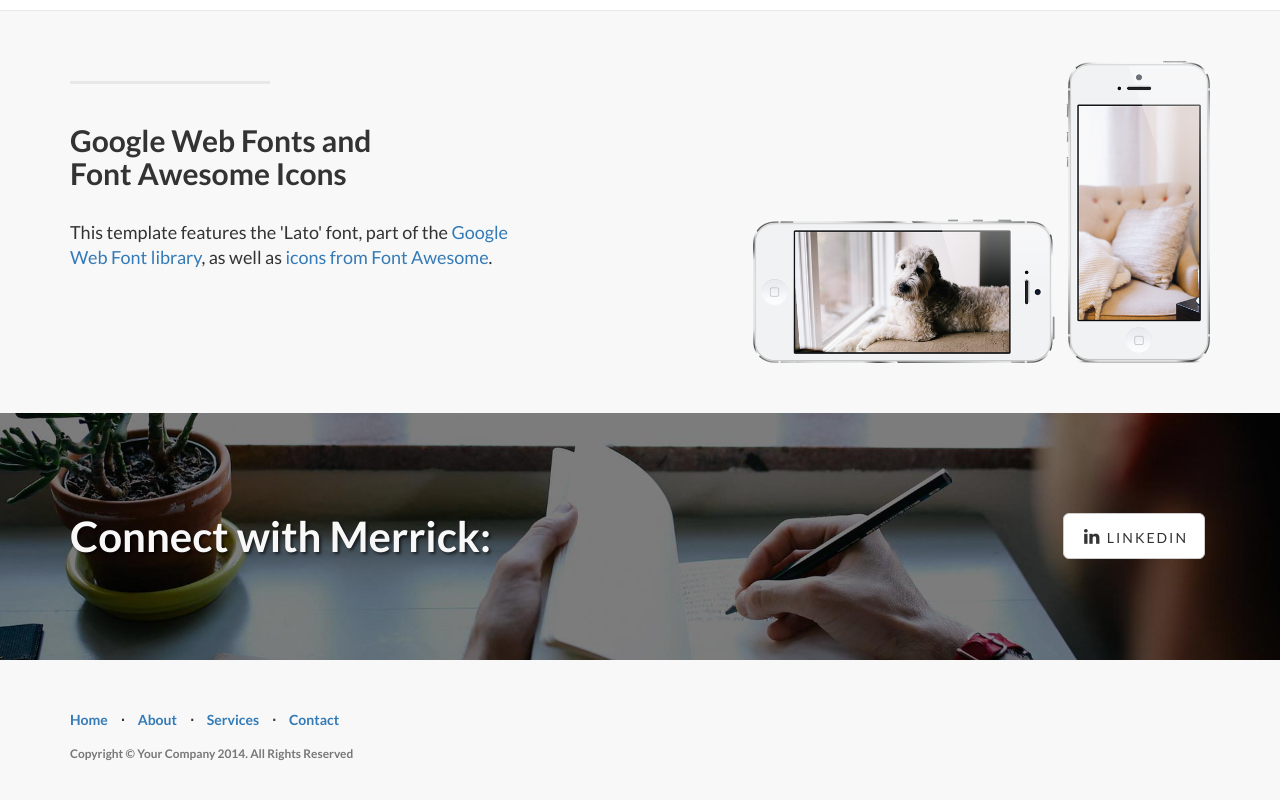
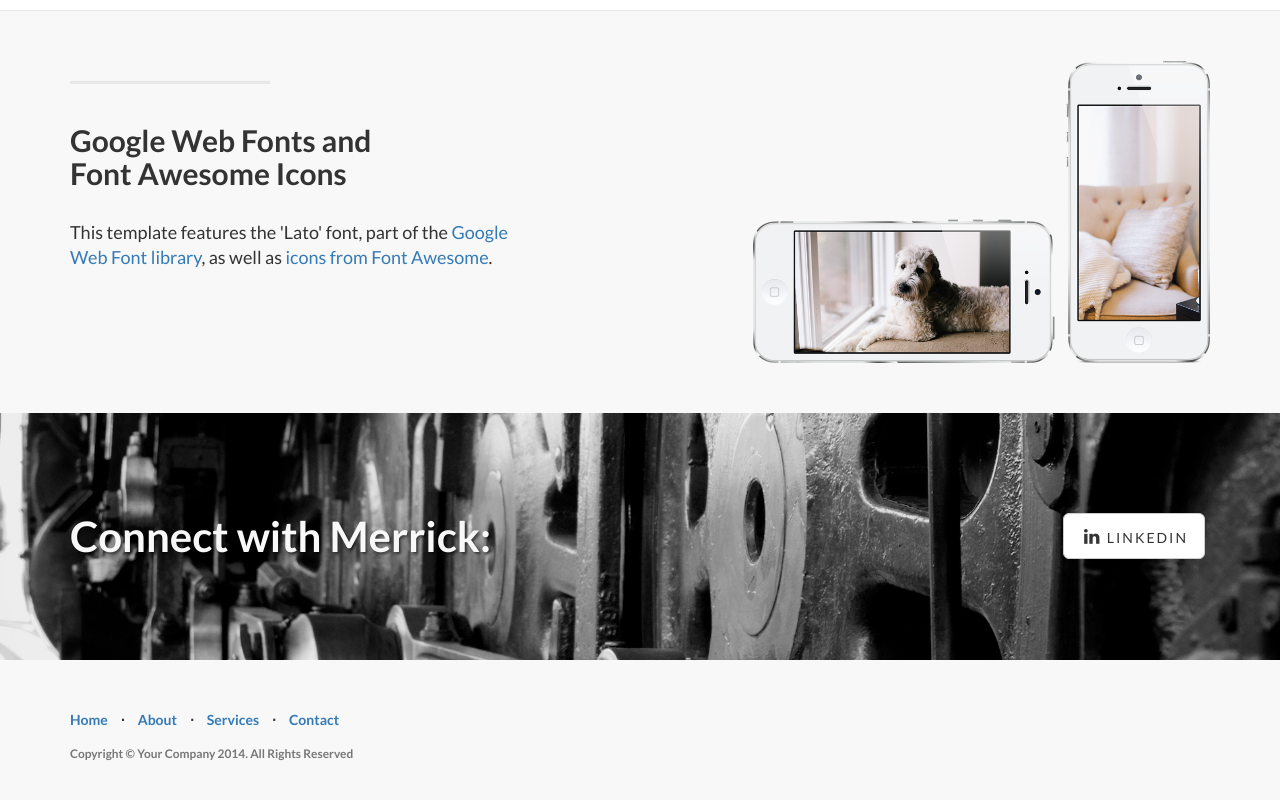
Before and after one commit to mepix/mepix.github.io, a plain HTML site: page index.html in a window 1280 px wide. Shown: the part 1705-2505 px from the top of the page. Drawn offline with Linux system fonts and the light colour scheme.

Commit message:
Changed image

```diff
--- a/css/landing-page.css
+++ b/css/landing-page.css
@@ -116,7 +116,7 @@ h6 {
 .banner {
     padding: 100px 0;
     color: #f8f8f8;
-    background: url(../img/banner-bg.jpg) no-repeat center center;
+    background: url(../img/drivers2-bg.jpg) no-repeat center center;
     background-size: cover;
 }
 
```
